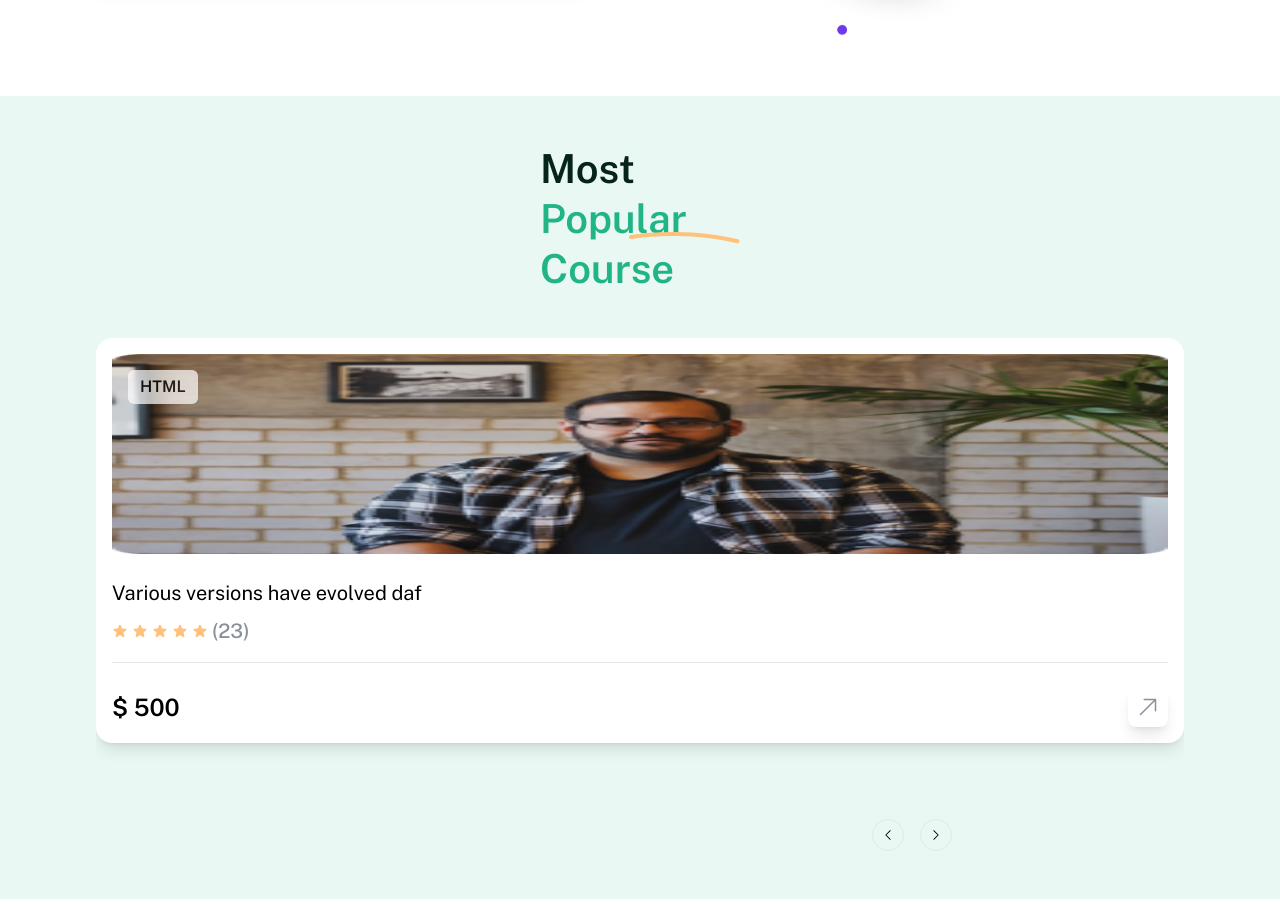
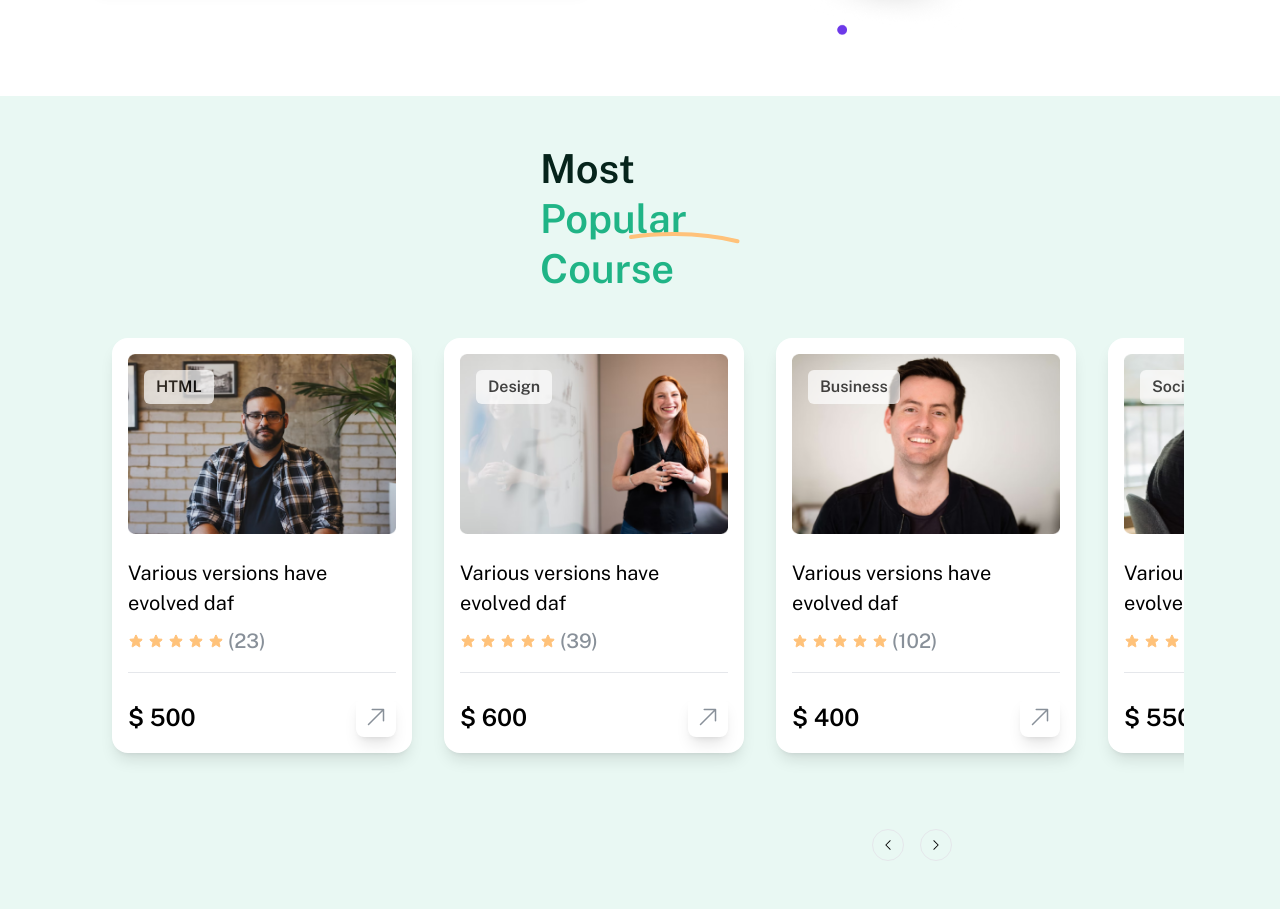
Before and after one commit to Teewaii/edex, a React (Create React App) app: page / in a window 1280 px wide. Shown: the part 480-1389 px from the top of the page. Built offline with nearby package versions, Linux system fonts and the light colour scheme.

Commit message:
Most popupar courses for desktop

```diff
--- a/src/components/CoursesCard.js
+++ b/src/components/CoursesCard.js
@@ -10,11 +10,11 @@ function CoursesCard({ title, desc, price, pix, reviewCount }) {
     }
     return (
 
-        <div className='bg-white rounded-2xl p-3 md:p-4 pb-6 shadow-lg'>
+        <div className='bg-white rounded-2xl p-3 md:p-4 pb-6 shadow-lg max-w-[300px]'>
 
             <div className="image flex flex-col mb-6 relative">
                 <span className='absolute text-md font-extrabold top-4 left-4 bg-white opacity-70 py-[5px] px-[12px] rounded-md'>{title}</span>
-                <img src={pix} alt="instructor_picture" className='h-[200px]' />
+                <img src={pix} alt="instructor_picture" className='h-[180px]' />
             </div>
             <div className="text border-gray-200 border-b-[1px] text-left pb-4">
                 <h4 className='body_L_400' >{desc}</h4>
--- a/src/components/Popular.js
+++ b/src/components/Popular.js
@@ -17,8 +17,8 @@ function Popular() {
     }
 
     return (
-        <section className="popular bg-Popgreen mt-12 py-12 overflow-auto  ">
-            <div className="main_container flex flex-col  items-center container " >
+        <section className="popular bg-Popgreen mt-12 py-12  ">
+            <div className="main_container flex flex-col  items-center container  " >
                 <div className='left_info  '>
                     <h4 className=' text-green header2 mb-8 max-w-[115px] lg:max-w-[200px] leading-9 md:mb-8  md:text-5xl lg:text-4xl xl:text-[40px] lg:text-left lg:leading-[50px] lg:mb-[12px] relative'>
                         <span className='text-Herogreen'> Most</span> Popular
@@ -28,10 +28,10 @@ function Popular() {
                     </h4>
                 </div>
 
-                <div ref={scrol} className="courses  flex flex-row gap-4  w-[100%] py-8  overflow-scroll snap-x snap-mandatory  md:gap-8 transition-all ease-in-out delay-300  overflow-y-hidden ">
+                <div ref={scrol} className="courses  flex flex-row gap-4 px-4 w-[100%] py-8 scroll overflow-scroll md:scrollbar-none snap-x snap-mandatory  md:gap-8 transition-all ease-in-out delay-300  overflow-y-hidden ">
 
                     {data.map(({ title, desc, price, pix, reviewCount }, index) =>
-                        <div key={index} className="card shrink-0 snap-center w-[85%]  md:w-[100%]">
+                        <div key={index} className="card shrink-0 snap-center max-w-[90%]  ">
                             <CoursesCard
                                 title={title}
                                 desc={desc}
--- a/src/index.css
+++ b/src/index.css
@@ -83,19 +83,20 @@
 }
 
 
-::-webkit-scrollbar {
+.scroll::-webkit-scrollbar {
   width: 10px;
   height:  5px;
 }
 
+
 /* Track */
-::-webkit-scrollbar-track {
+.scroll::-webkit-scrollbar-track {
   border-radius: 10px;
   background:#D2F0E7;
 }
 
 /* Handle */
-::-webkit-scrollbar-thumb {
+.scroll::-webkit-scrollbar-thumb {
   background: #20B486;
   border-radius: 10px;
 
```
